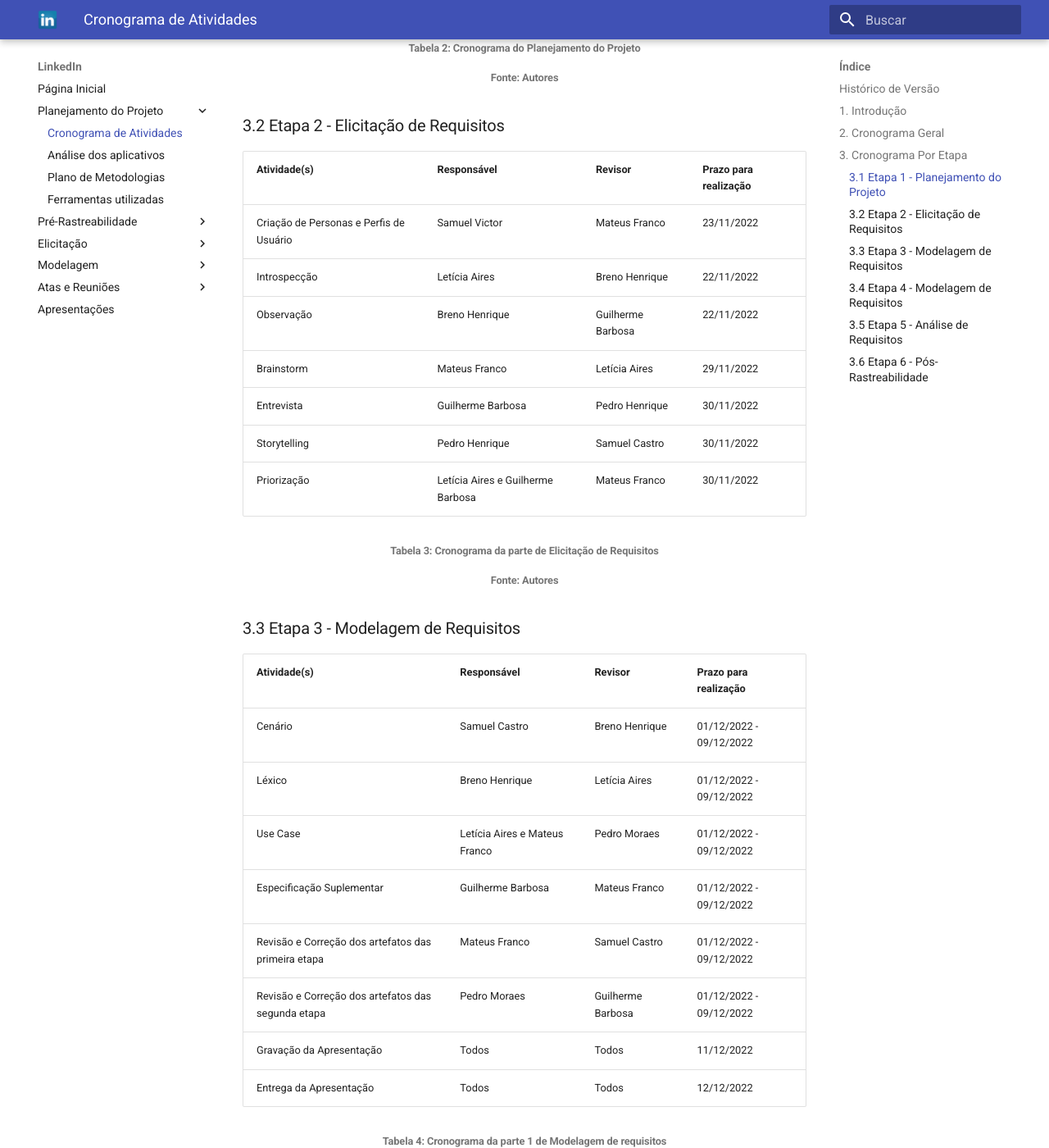
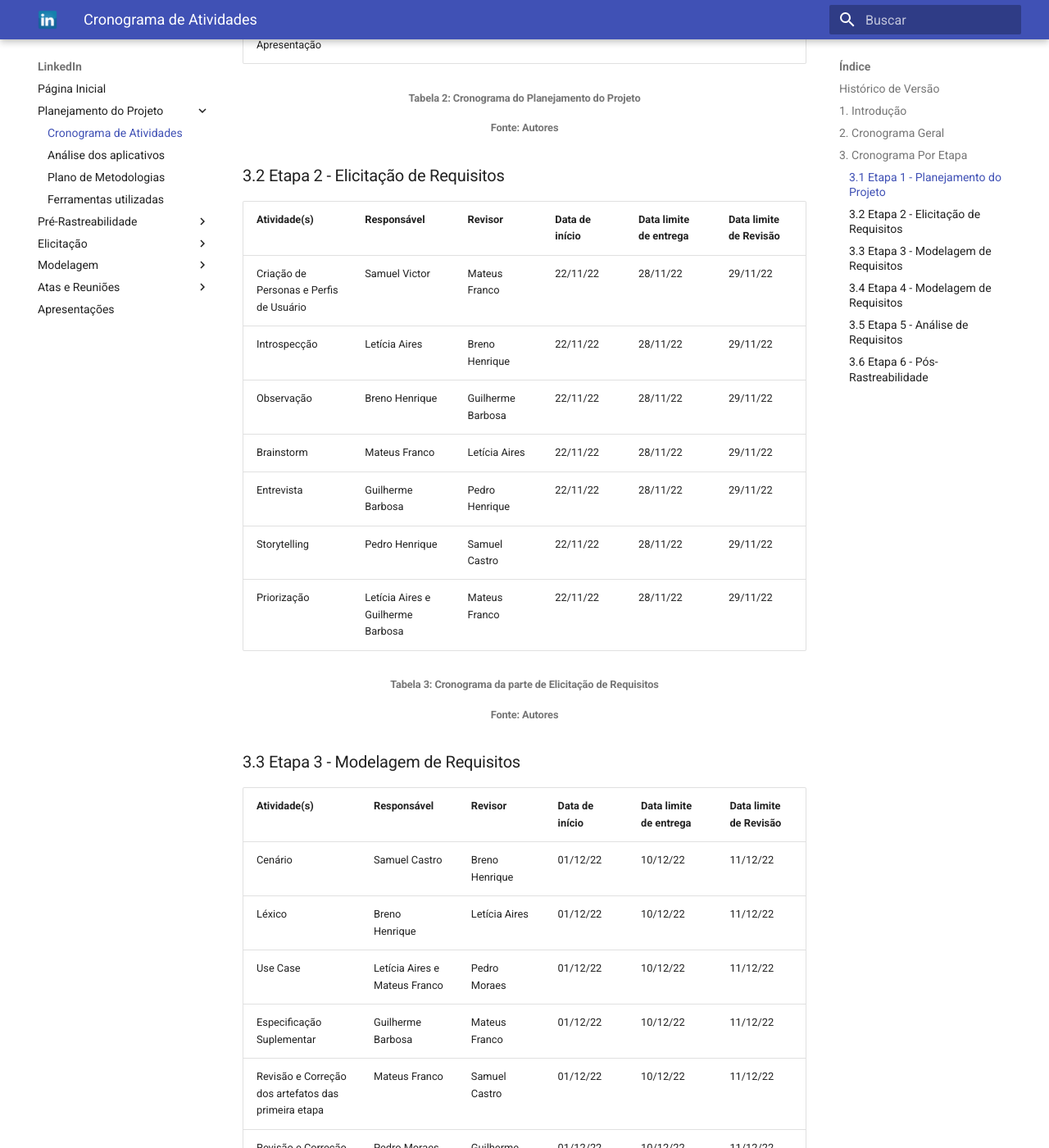
Before and after one commit to Requisitos-de-Software/2022.2-LinkedIn, an MkDocs documentation site: the page built from docs/planejamento/cronograma.md, in a window 1280 px wide and 1400 px high, scrolled down 2123 px. Shown: the whole window at 82% size. Built offline with MkDocs 1.6.1 and Material for MkDocs 9.7.7, drawn with Linux system fonts in a browser that asks for light colours; some of the changed text lies outside the part shown.

Commit message:
detalhamento do cronograma de atividades

```diff
--- a/docs/planejamento/cronograma.md
+++ b/docs/planejamento/cronograma.md
@@ -36,82 +36,82 @@ Abaixo segue a Tabela 1 do Planejamento do cronograma de atividades gerais:
 
 ### 3.1 Etapa 1 - Planejamento do Projeto
 
-| Atividade(s) | Responsável | Revisor | Prazo para realização |
-| --- | --- | --- | --- |
-| Selecionar app para o projeto | Todos | Mateus Franco | 04/11/2022 - 10/11/2022 |
-| Rich Picture | Pedro Moraes e Guilherme Barbosa | Letícia Aires | 04/11/2022 - 10/11/2022 |
-| Cronograma Detalhado | Breno Henrique | Samuel Castro | 04/11/2022 - 10/11/2022 |
-| Definição de Ferramentas | Samuel Castro | Guilherme Barbosa | 04/11/2022 - 10/11/2022 |
-| Definição de Metodologias | Letícia Aires | Breno Henrique | 04/11/2022 - 10/11/2022 |
-| Gravação da Apresentação | Pedro Henrique | Todos | 13/11/2022 |
-| Entrega da Apresentação | Todos | Todos | 21/11/2022 |
+| Atividade(s) | Responsável | Revisor | Data de início | Data limite de entrega | Data limite de Revisão |
+| --- | --- | --- | --- | --- | --- |
+| Selecionar app para o projeto | Todos | Mateus Franco | 04/11/22 | 10/11/22 | 15/11/22 |
+| Rich Picture | Pedro Moraes e Guilherme Barbosa | Letícia Aires | 04/11/22 | 10/11/22 | 15/11/22 |
+| Cronograma Detalhado | Breno Henrique | Samuel Castro |04/11/22 | 10/11/22 | 15/11/22 |
+| Definição de Ferramentas | Samuel Castro | Guilherme Barbosa |04/11/22 | 10/11/22 | 15/11/22 |
+| Definição de Metodologias | Letícia Aires | Breno Henrique | 04/11/22 | 10/11/22 | 15/11/22 |
+| Gravação da Apresentação | Pedro Henrique | Todos | 16/11/22 | 20/11/22 | 21/11/22 |
+| Entrega da Apresentação | Todos | Todos | 20/11/22 | 21/11/22 | 21/11/22 |
 
 <h6 align = "center"> Tabela 2: Cronograma do Planejamento do Projeto </h6>
 <h6 align = "center"> Fonte: Autores </h6>
 
 ### 3.2 Etapa 2 - Elicitação de Requisitos
 
-| Atividade(s) | Responsável | Revisor | Prazo para realização |
-| --- | --- | --- | --- |
-| Criação de Personas e Perfis de Usuário | Samuel Victor | Mateus Franco | 23/11/2022 |
-| Introspecção | Letícia Aires | Breno Henrique | 22/11/2022 |
-| Observação | Breno Henrique | Guilherme Barbosa | 22/11/2022 |
-| Brainstorm | Mateus Franco | Letícia Aires | 29/11/2022 |
-| Entrevista | Guilherme Barbosa | Pedro Henrique | 30/11/2022 |
-| Storytelling | Pedro Henrique | Samuel Castro | 30/11/2022 |
-| Priorização | Letícia Aires e Guilherme Barbosa | Mateus Franco | 30/11/2022 |
+| Atividade(s) | Responsável | Revisor | Data de início | Data limite de entrega | Data limite de Revisão |
+| --- | --- | --- | --- | --- | --- |
+| Criação de Personas e Perfis de Usuário | Samuel Victor | Mateus Franco | 22/11/22 | 28/11/22 | 29/11/22
+| Introspecção | Letícia Aires | Breno Henrique | 22/11/22 | 28/11/22 | 29/11/22
+| Observação | Breno Henrique | Guilherme Barbosa | 22/11/22 | 28/11/22 | 29/11/22
+| Brainstorm | Mateus Franco | Letícia Aires | 22/11/22 | 28/11/22 | 29/11/22
+| Entrevista | Guilherme Barbosa | Pedro Henrique | 22/11/22 | 28/11/22 | 29/11/22
+| Storytelling | Pedro Henrique | Samuel Castro | 22/11/22 | 28/11/22 | 29/11/22
+| Priorização | Letícia Aires e Guilherme Barbosa | Mateus Franco | 22/11/22 | 28/11/22 | 29/11/22
 
 <h6 align = "center"> Tabela 3: Cronograma da parte de Elicitação de Requisitos </h6>
 <h6 align = "center"> Fonte: Autores </h6>
 
 ### 3.3 Etapa 3 - Modelagem de Requisitos
 
-| Atividade(s) | Responsável | Revisor | Prazo para realização |
-| --- | --- | --- | --- |
-| Cenário | Samuel Castro | Breno Henrique | 01/12/2022 - 09/12/2022 |
-| Léxico | Breno Henrique | Letícia Aires | 01/12/2022 - 09/12/2022 |
-| Use Case | Letícia Aires e Mateus Franco| Pedro Moraes  | 01/12/2022 - 09/12/2022 |
-| Especificação Suplementar | Guilherme Barbosa | Mateus Franco | 01/12/2022 - 09/12/2022 |
-| Revisão e Correção dos artefatos das primeira etapa | Mateus Franco | Samuel Castro | 01/12/2022 - 09/12/2022 |
-| Revisão e Correção dos artefatos das segunda  etapa | Pedro Moraes | Guilherme Barbosa | 01/12/2022 - 09/12/2022 |
-| Gravação da Apresentação | Todos | Todos | 11/12/2022 |
-| Entrega da Apresentação | Todos | Todos | 12/12/2022 |
+| Atividade(s) | Responsável | Revisor | Data de início | Data limite de entrega | Data limite de Revisão |
+| --- | --- | --- | --- | --- | --- |
+| Cenário | Samuel Castro | Breno Henrique | 01/12/22 | 10/12/22 | 11/12/22 |
+| Léxico | Breno Henrique | Letícia Aires | 01/12/22 | 10/12/22 | 11/12/22 |
+| Use Case | Letícia Aires e Mateus Franco| Pedro Moraes  | 01/12/22 | 10/12/22 | 11/12/22 |
+| Especificação Suplementar | Guilherme Barbosa | Mateus Franco | 01/12/22 | 10/12/22 | 11/12/22 |
+| Revisão e Correção dos artefatos das primeira etapa | Mateus Franco | Samuel Castro | 01/12/22 | 10/12/22 | 11/12/22 |
+| Revisão e Correção dos artefatos das segunda  etapa | Pedro Moraes | Guilherme Barbosa | 01/12/22 | 10/12/22 | 11/12/22 |
+| Gravação da Apresentação | Todos | Todos | 11/12/22 | 11/12/22 | 12/12/22 |
+| Entrega da Apresentação | Todos | Todos | 12/12/22 | 12/12/22 | 12/12/22
 
 <h6 align = "center"> Tabela 4: Cronograma da parte 1 de Modelagem de requisitos </h6>
 <h6 align = "center"> Fonte: Autores </h6>
 
 ### 3.4 Etapa 4 - Modelagem de Requisitos
 
-| Atividade(s) | Responsável | Revisor | Prazo para realização |
-| --- | --- | --- | --- |
-| Ágil: NFR Framework | Pedro Moraes e Guilherme Barbosa | Letícia Aires e Samuel Castro | 13/12/2022 - 02/01/2023 |
-| Ágil: Backlog | Letícia Aires e Samuel Castro | Breno Henrique e Mateus Franco | 13/12/2022 - 02/01/2023 |
-| Ágil: Histórias de Usuário | Breno Henrique e Mateus Franco | Pedro Moraes e Guilherme Barbosa | 13/12/2022 - 02/01/2023 |
-| Gravação da Apresentação | Todos | Todos | 03/01/2023 |
-| Entrega da Apresentação | Todos | Todos | 04/01/2023 |
+| Atividade(s) | Responsável | Revisor | Data de início | Data limite de entrega | Data limite de Revisão |
+| --- | --- | --- | --- | --- | --- |
+| Ágil: NFR Framework | Pedro Moraes e Guilherme Barbosa | Letícia Aires e Samuel Castro | 13/12/22 | 02/01/23 | 03/01/23 |
+| Ágil: Backlog | Letícia Aires e Samuel Castro | Breno Henrique e Mateus Franco | 13/12/22 | 02/01/23 | 03/01/23 |
+| Ágil: Histórias de Usuário | Breno Henrique e Mateus Franco | Pedro Moraes e Guilherme Barbosa | 13/12/22 | 02/01/23 | 03/01/23 |
+| Gravação da Apresentação | Todos | Todos | 03/01/23 | 03/01/23 | 04/01/23 |
+| Entrega da Apresentação | Todos | Todos | 04/01/23 | 04/01/23 | 04/01/23 |
 
 <h6 align = "center"> Tabela 5: Cronograma da parte 2 de Modelagem de Requisitos </h6>
 <h6 align = "center"> Fonte: Autores </h6>
 
 ### 3.5 Etapa 5 - Análise de Requisitos
 
-| Atividade(s) | Responsável | Revisor | Prazo para realização |
-| --- | --- | --- | --- |
-| Verificação | Breno Henrique, Samuel Castro e Guilherme Barbosa | Letícia Aires, Mateus Franco e Pedro Moraes | 05/01/2023 - 07/01/2023 |
-| Validação | Letícia Aires, Mateus Franco e Pedro Moraes | Breno Henrique, Samuel Castro e Guilherme Barbosa | 10/01/2023 - 15/01/2023 |
-| Gravação da Apresentação | Todos | Todos | 08/01/2023 e 15/01/2023 |
-| Entrega da Apresentação | Todos | Todos | 09/01/2023 e 16/01/2023 |
+| Atividade(s) | Responsável | Revisor | Data de início | Data limite de entrega | Data limite de Revisão |
+| --- | --- | --- | --- | --- | --- |
+| Verificação | Breno Henrique, Samuel Castro e Guilherme Barbosa | Letícia Aires, Mateus Franco e Pedro Moraes | 05/01/23 | 07/01/23 | 08/01/23 |
+| Validação | Letícia Aires, Mateus Franco e Pedro Moraes | Breno Henrique, Samuel Castro e Guilherme Barbosa | 09/01/23 | 14/01/23 | 15/01/23 |
+| Gravação da Apresentação | Todos | Todos | 09/01/23 | 09/01/23 | 09/01/23 |
+| Entrega da Apresentação | Todos | Todos | 09/01/23 | 09/01/23 | 09/01/23 |
 
 <h6 align = "center"> Tabela 6: Cronograma da parte de Análise de Requisitos </h6>
 <h6 align = "center"> Fonte: Autores </h6>
 
 ### 3.6 Etapa 6 - Pós-Rastreabilidade
 
-| Atividade(s) | Responsável | Revisor | Prazo para realização |
-| --- | --- | --- | --- |
-| Pós-Rastreabilidade | Todos | Todos | 17/01/2023 - 20/01/2023 |
-| Gravação da Apresentação | Todos | Todos | 22/01/2023 |
-| Entrega da Apresentação | Todos | Todos | 23/01/2023 |
+| Atividade(s) | Responsável | Revisor | Data de início | Data limite de entrega | Data limite de Revisão |
+| --- | --- | --- | --- | --- | --- |
+| Pós-Rastreabilidade | Todos | Todos | 17/01/2023  | 20/01/23 | 21/01/23 |
+| Gravação da Apresentação | Todos | Todos | 22/01/2023 | 22/01/2023 | 22/01/2023 |
+| Entrega da Apresentação | Todos | Todos | 23/01/2023 | 23/01/2023 | 23/01/2023 |
 
 <h6 align = "center"> Tabela 7: Cronograma da parte de Pós-Rastreabilidade </h6>
 <h6 align = "center"> Fonte: Autores </h6>
```
